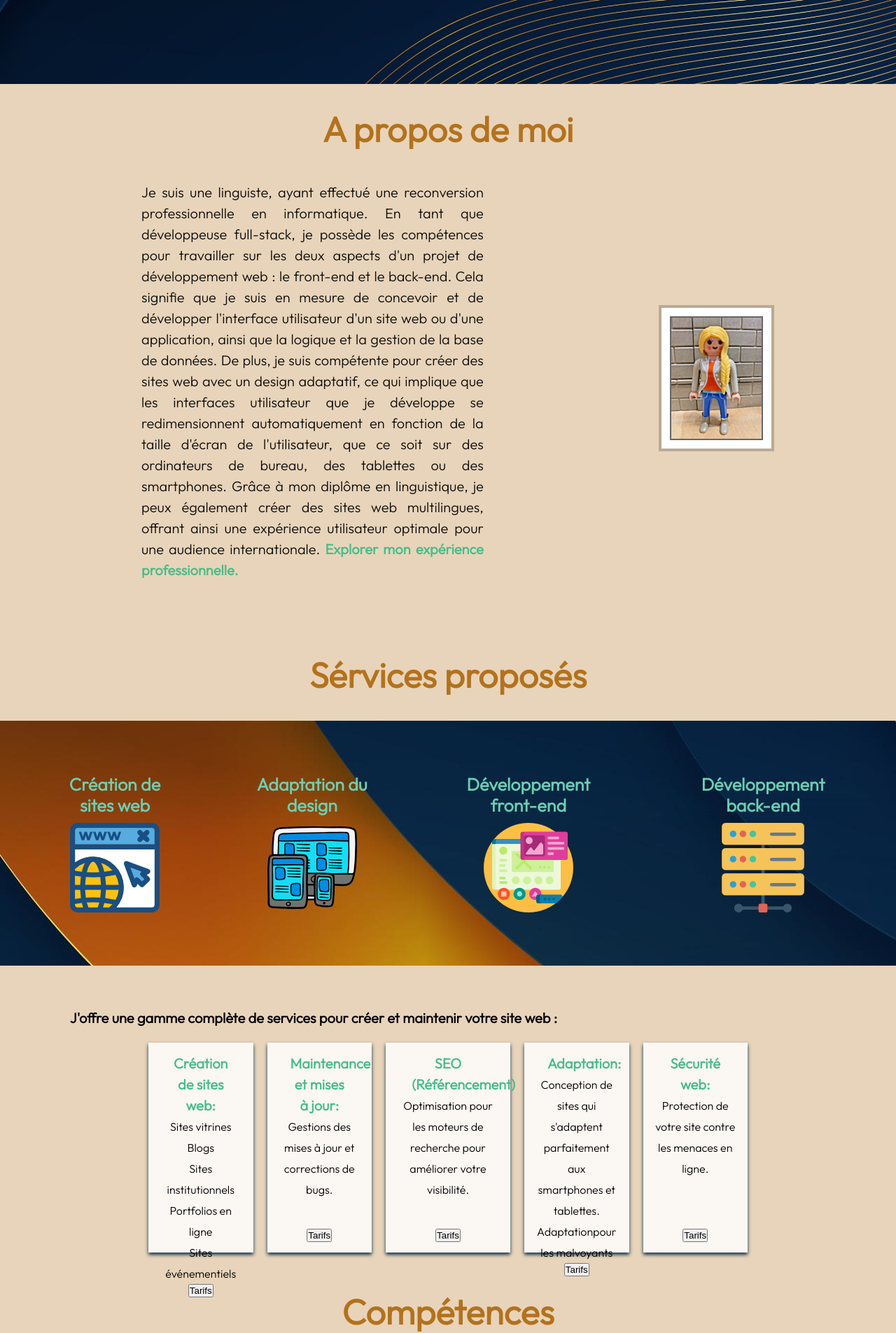
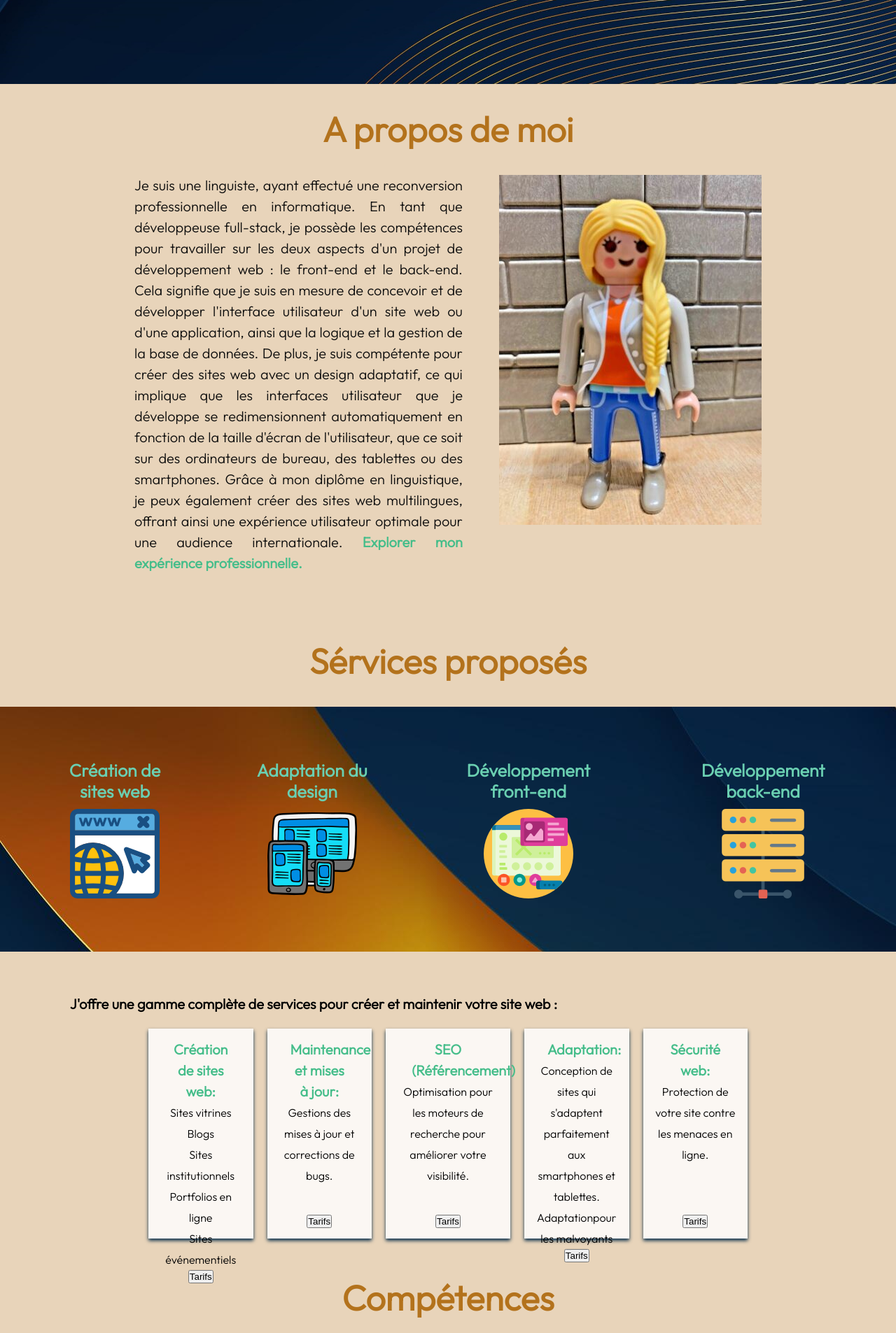
Before and after one commit to Mashoulya/Mashoulya.github.io, a PHP site: page / in a window 1280 px wide. Shown: the part 680-2585 px from the top of the page at 70% size. Run offline with PHP 8.4, Linux system fonts and the light colour scheme.

Commit message:
About me
Amélioration du contenu à propose de moi

```diff
--- a/index.html
+++ b/index.html
@@ -44,19 +44,16 @@
 
     <!-- profil -->
 
-     <div class="box-about-me">
-      <h2 class="" id="about">A propos de moi</h2>
-         <div class="row-about-me">
-            <div class="kolumn-about-me">
-                <p>Je suis une linguiste, ayant effectué une reconversion professionnelle en informatique. En tant que développeuse full-stack, je possède les compétences pour travailler sur les deux aspects d'un projet de développement web : le front-end et le back-end. Cela signifie que je suis en mesure de concevoir et de développer l'interface utilisateur d'un site web ou d'une application, ainsi que la logique et la gestion de la base de données. De plus, je suis compétente pour créer des sites web avec un design adaptatif, ce qui implique que les interfaces utilisateur que je développe se redimensionnent automatiquement en fonction de la taille d'écran de l'utilisateur, que ce soit sur des ordinateurs de bureau, des tablettes ou des smartphones. Grâce à mon diplôme en linguistique, je peux également créer des sites web multilingues, offrant ainsi une expérience utilisateur optimale pour une audience internationale.
-                <a href="M.Ibragimova_CV.pdf">Explorer mon expérience professionnelle.</a></p>
-            </div>
+    <h2 id="about">A propos de moi</h2>
 
-            <div class="kolumn-my-photo">
-                <img src="img/s-l500.jpg" alt="me" class="img-my-photo">
-            </div>
-
-         </div>
+     <div class="about-me">
+        <div class="about-me-text">
+          <p>Je suis une linguiste, ayant effectué une reconversion professionnelle en informatique. En tant que développeuse full-stack, je possède les compétences pour travailler sur les deux aspects d'un projet de développement web : le front-end et le back-end. Cela signifie que je suis en mesure de concevoir et de développer l'interface utilisateur d'un site web ou d'une application, ainsi que la logique et la gestion de la base de données. De plus, je suis compétente pour créer des sites web avec un design adaptatif, ce qui implique que les interfaces utilisateur que je développe se redimensionnent automatiquement en fonction de la taille d'écran de l'utilisateur, que ce soit sur des ordinateurs de bureau, des tablettes ou des smartphones. Grâce à mon diplôme en linguistique, je peux également créer des sites web multilingues, offrant ainsi une expérience utilisateur optimale pour une audience internationale.
+          <a href="M.Ibragimova_CV.pdf">Explorer mon expérience professionnelle.</a></p>
+        </div>
+        <div class="my-photo">
+          <img src="img/s-l500.jpg" alt="me" class="my-photo-img">
+        </div>
      </div>
 
     <!-- Services -->
--- a/style.css
+++ b/style.css
@@ -1,5 +1,6 @@
+@charset "UTF-8";
 @import url("https://fonts.googleapis.com/css2?family=Outfit:wght@300&display=swap");
-.services .services-container .service-type p, .row-about-me .kolumn-about-me a {
+.services .services-container .service-type p, .about-me .about-me-text a {
   font-size: 20px;
   font-weight: 600;
   color: rgb(69, 189, 138);
@@ -140,62 +141,30 @@ body {
     margin: 10px;
   }
 }
-.box-about-me {
-  width: 100%;
-}
-
-.row-about-me {
+.about-me {
+  width: 70%;
   margin: 0 auto;
-  padding-bottom: 60px;
-  width: 70%;
   display: flex;
   justify-content: space-between;
-  align-items: center;
+  align-items: flex-start;
 }
-.row-about-me .kolumn-about-me {
-  width: 100%;
+.about-me .about-me-text {
+  padding-bottom: 60px;
+}
+.about-me .about-me-text p {
+  width: 90%;
   text-align: justify;
-  margin-right: 20px;
-}
-.row-about-me .kolumn-about-me p {
-  padding: 10px;
   font-size: 20px;
   color: #0c0c0c;
 }
-.row-about-me .kolumn-about-me a {
+.about-me .about-me-text a {
   text-decoration: none;
 }
-.row-about-me .kolumn-my-photo {
-  width: 20%;
+.about-me .my-photo {
+  max-width: 100%; /* Обеспечивает, что изображение будет адаптироваться по размеру контейнера */
   height: auto;
-  padding-left: 20px;
-}
-.row-about-me .kolumn-my-photo .img-my-photo {
-  max-width: 100%;
-  height: auto;
-  box-shadow: 0px 0px 0px 2px rgba(0, 0, 0, 0.6), 0px 0px 0px 14px #fff, 0px 0px 0px 18px rgba(0, 0, 0, 0.2);
 }
 
-@media screen and (max-width: 800px) {
-  .row-about-me {
-    flex-direction: column;
-  }
-  .row-about-me .kolumn-my-photo {
-    width: 30%;
-    height: auto;
-    padding-left: 0px;
-  }
-  .row-about-me .kolumn-about-me {
-    margin-right: 0;
-    margin-bottom: 10px;
-  }
-}
-@media screen and (max-width: 967px) {
-  .box-about-me {
-    overflow: auto;
-    padding-bottom: 30px;
-  }
-}
 .services {
   width: 100%;
 }
--- a/style.scss
+++ b/style.scss
@@ -143,23 +143,17 @@ h2{
 
 // A propos de moi//
 
-.box-about-me{
-    width: 100%;
-}
-
-.row-about-me{
+.about-me{
+    width: 70%;
     margin: 0 auto;
-    padding-bottom: 60px;
-    width: 70%;
     display: flex;
     justify-content: space-between;
-    align-items: center;
-    .kolumn-about-me{
-        width: 100%;
-        text-align: justify;
-        margin-right:20px;
+    align-items:flex-start;
+.about-me-text{
+    padding-bottom: 60px;
         p{
-            padding: 10px;
+            width: 90%;
+            text-align: justify;
             font-size: 20px;
             color: #0c0c0c;
         }
@@ -168,44 +162,15 @@ h2{
             text-decoration: none;
         }
     }
-    .kolumn-my-photo{
-        width: 20%;
+    .my-photo{
+        max-width: 100%; /* Обеспечивает, что изображение будет адаптироваться по размеру контейнера */
         height: auto;
-        padding-left: 20px;
-        .img-my-photo{
-           max-width: 100%;
-           height: auto;
-
-           box-shadow:
-           0px 0px 0px 2px rgba(0,0,0,0.6),
-           0px 0px 0px 14px #fff,
-           0px 0px 0px 18px rgba(0,0,0,0.2);
-        }
     }
 }
 
-@media screen and (max-width: 800px){
-    .row-about-me{
-        flex-direction: column;
-        .kolumn-my-photo{
-            width: 30%;
-            height: auto;
-            padding-left: 0px;
-        }
-        .kolumn-about-me{
-                margin-right: 0;
-                margin-bottom: 10px;
-        }
+// @media screen and (max-width: 800px){
 
-    }
-
-}
-@media screen and (max-width: 967px){
-    .box-about-me{
-       overflow: auto;
-       padding-bottom: 30px;
-    }
-}
+// } à refaire!!!
 
 
 
```
Also changed, not shown: 1 other file.
